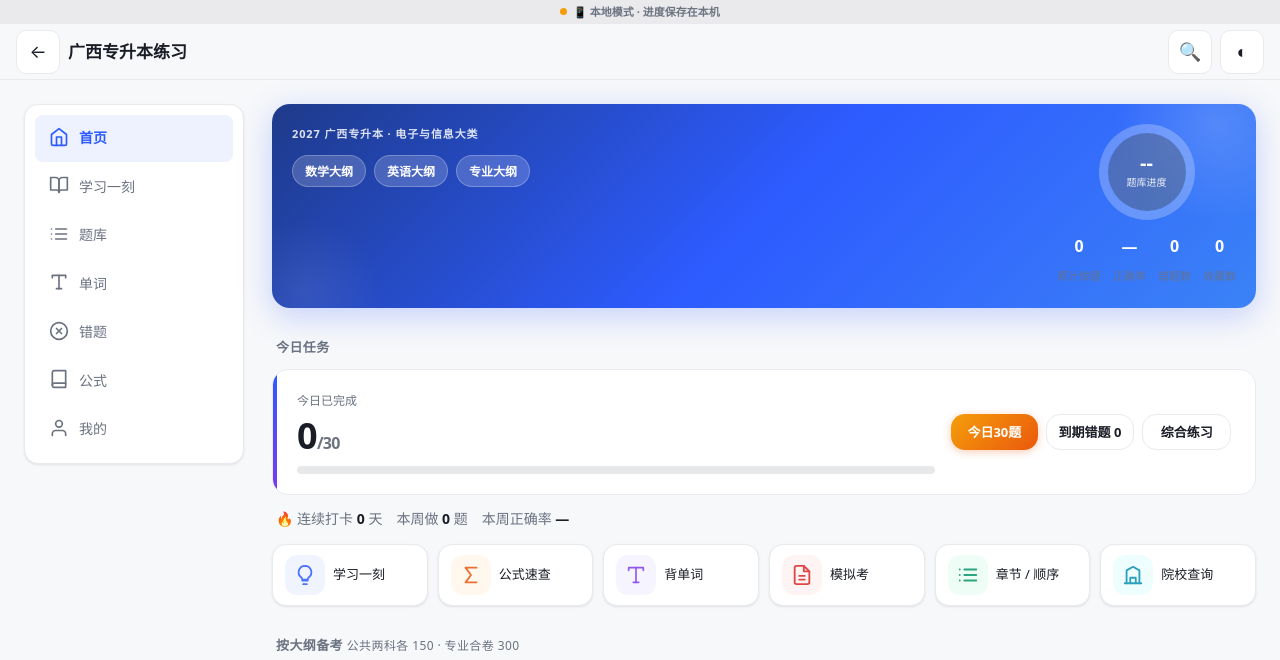
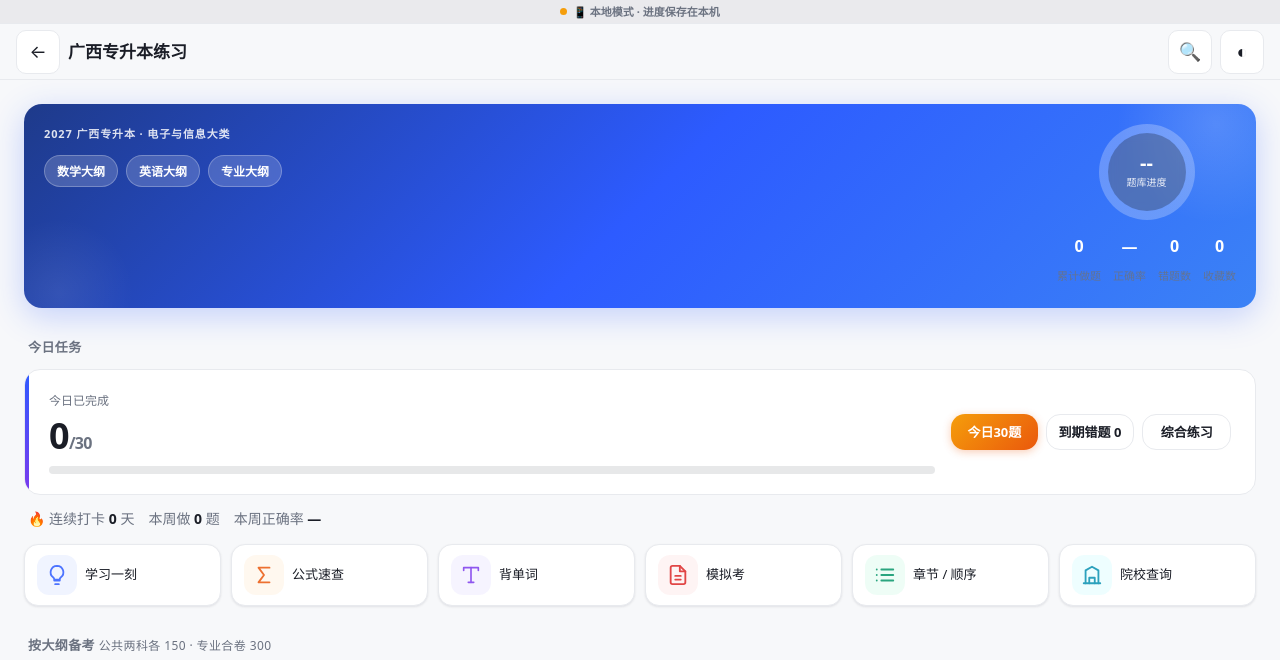
Before and after one commit to blueevening/gxzsb-2027, a website: page index.html in a window 1280 px wide. Shown: the top 660 px of the page. Drawn offline with Linux system fonts and the light colour scheme.

Commit message:
style: 桌面端统一为底部导航栏，去掉左侧边栏
- ≥1200px 桌面端不再显示 220px 左侧 side-nav，改为与手机端一致的底部 tabbar
- app-frame 从 grid 两栏改为单列居中（max-width 1080px）
- body padding-bottom 留出 tabbar 高度，避免内容被遮挡

```diff
--- a/styles.css
+++ b/styles.css
@@ -146,37 +146,13 @@ body.boot-loading .shell { padding: 32px 16px; }
 }
 
 @media (min-width: 1200px) {
-  body { padding-bottom: 24px; }
-  .tabbar { display: none !important; }
+  body { padding-bottom: calc(var(--tab-h) + env(safe-area-inset-bottom, 0px) + 16px); }
   .app-frame {
-    display: grid;
-    grid-template-columns: 220px minmax(0, 1fr);
-    gap: 28px;
-    max-width: 1320px;
+    max-width: 1080px;
     margin: 0 auto;
     padding: 24px 24px 48px;
   }
-  .side-nav {
-    display: flex; flex-direction: column; gap: 2px;
-    position: sticky; top: calc(var(--top-h) + 24px);
-    align-self: start;
-    background: var(--card);
-    border-radius: var(--radius-card);
-    padding: 10px;
-    border: 1px solid var(--border);
-    box-shadow: var(--shadow);
-  }
-  .side-nav .tab-item {
-    flex-direction: row; justify-content: flex-start;
-    gap: 10px; padding: 11px 14px; border-radius: 8px;
-    font-size: 14px; min-height: 42px;
-    color: var(--text-sub);
-  }
-  .side-nav .tab-item.is-active {
-    background: var(--primary-soft);
-    color: var(--primary);
-    font-weight: 600;
-  }
+  .side-nav { display: none !important; }
   .shell { padding: 0; max-width: 100%; }
 }
 
```
